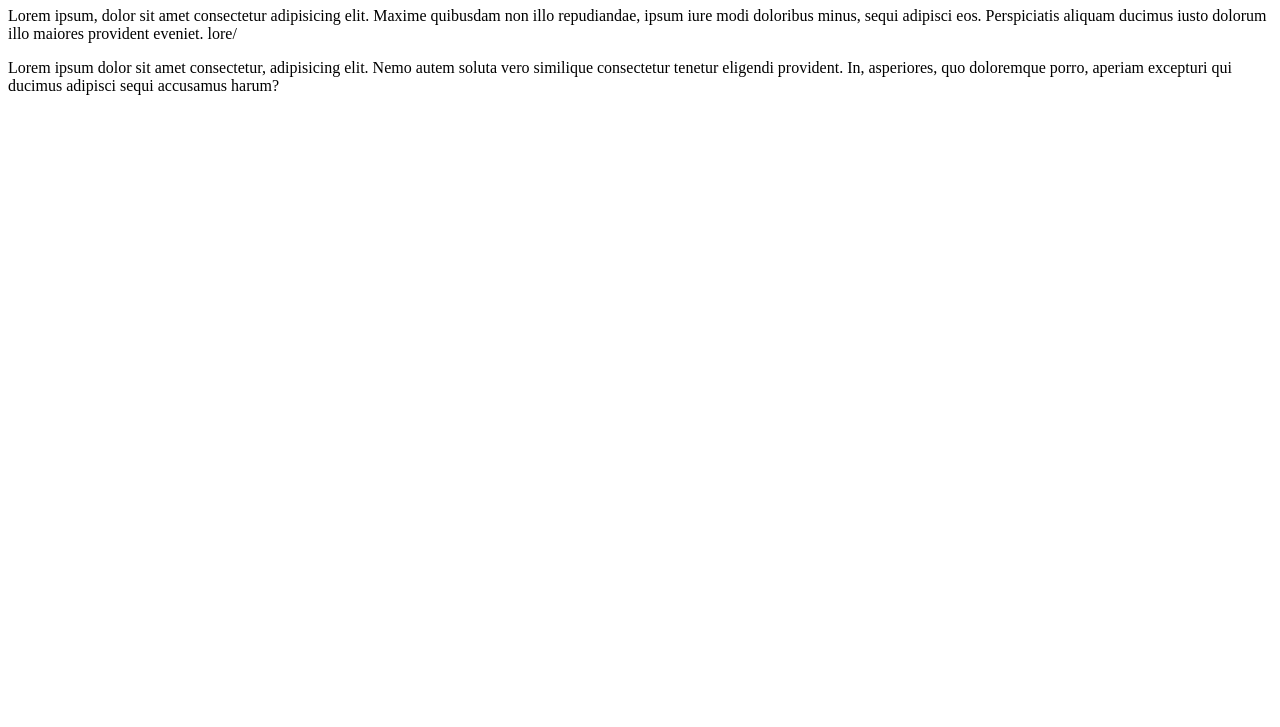
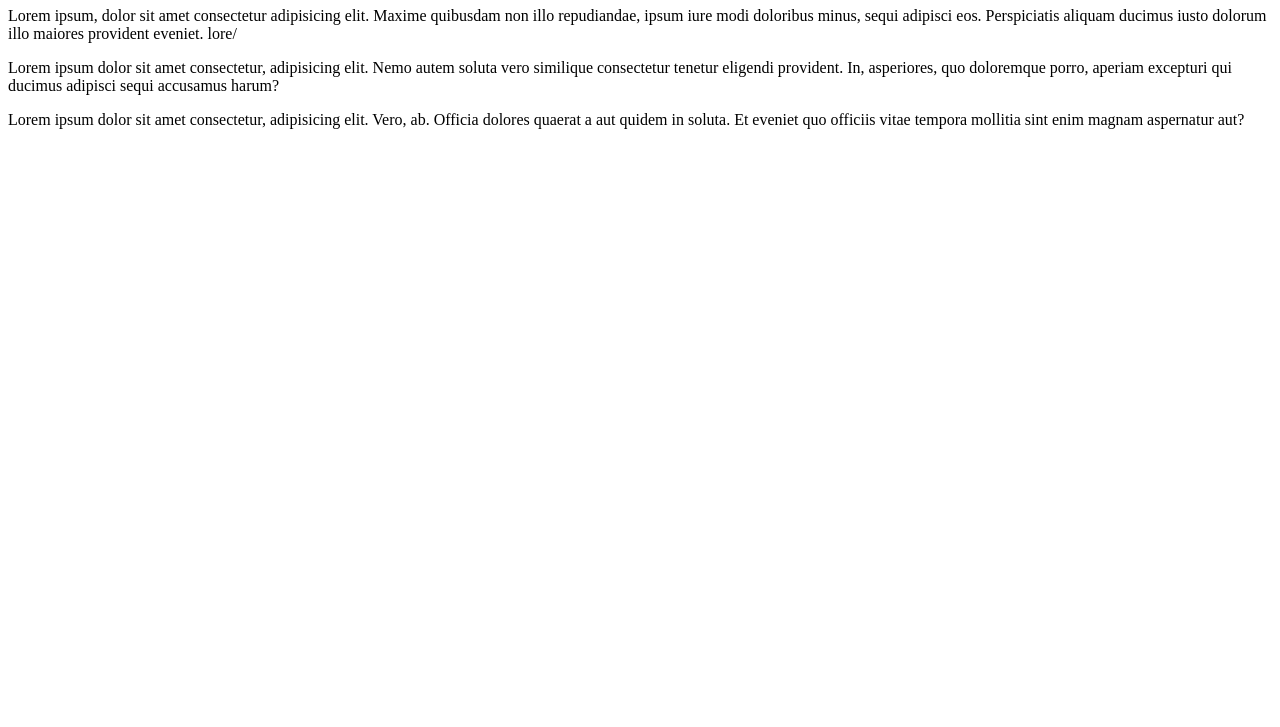
Before and after one commit to KaueSamuel/primeiro_projeto, a plain HTML site: page site_exemplo/index.html in a window 1280 px wide. Shown: the part 73-800 px from the top of the page. Drawn offline with Linux system fonts and the light colour scheme.

Commit message:
Update index.html

```diff
--- a/site_exemplo/index.html
+++ b/site_exemplo/index.html
@@ -10,5 +10,6 @@
     <h1>ola, mundo</h1>
     <p>Lorem ipsum, dolor sit amet consectetur adipisicing elit. Maxime quibusdam non illo repudiandae, ipsum iure modi doloribus minus, sequi adipisci eos. Perspiciatis aliquam ducimus iusto dolorum illo maiores provident eveniet. lore/</p>
     <p>Lorem ipsum dolor sit amet consectetur, adipisicing elit. Nemo autem soluta vero similique consectetur tenetur eligendi provident. In, asperiores, quo doloremque porro, aperiam excepturi qui ducimus adipisci sequi accusamus harum?</p>
+    <p>Lorem ipsum dolor sit amet consectetur, adipisicing elit. Vero, ab. Officia dolores quaerat a aut quidem in soluta. Et eveniet quo officiis vitae tempora mollitia sint enim magnam aspernatur aut?</p>
 </body>
 </html>
```
